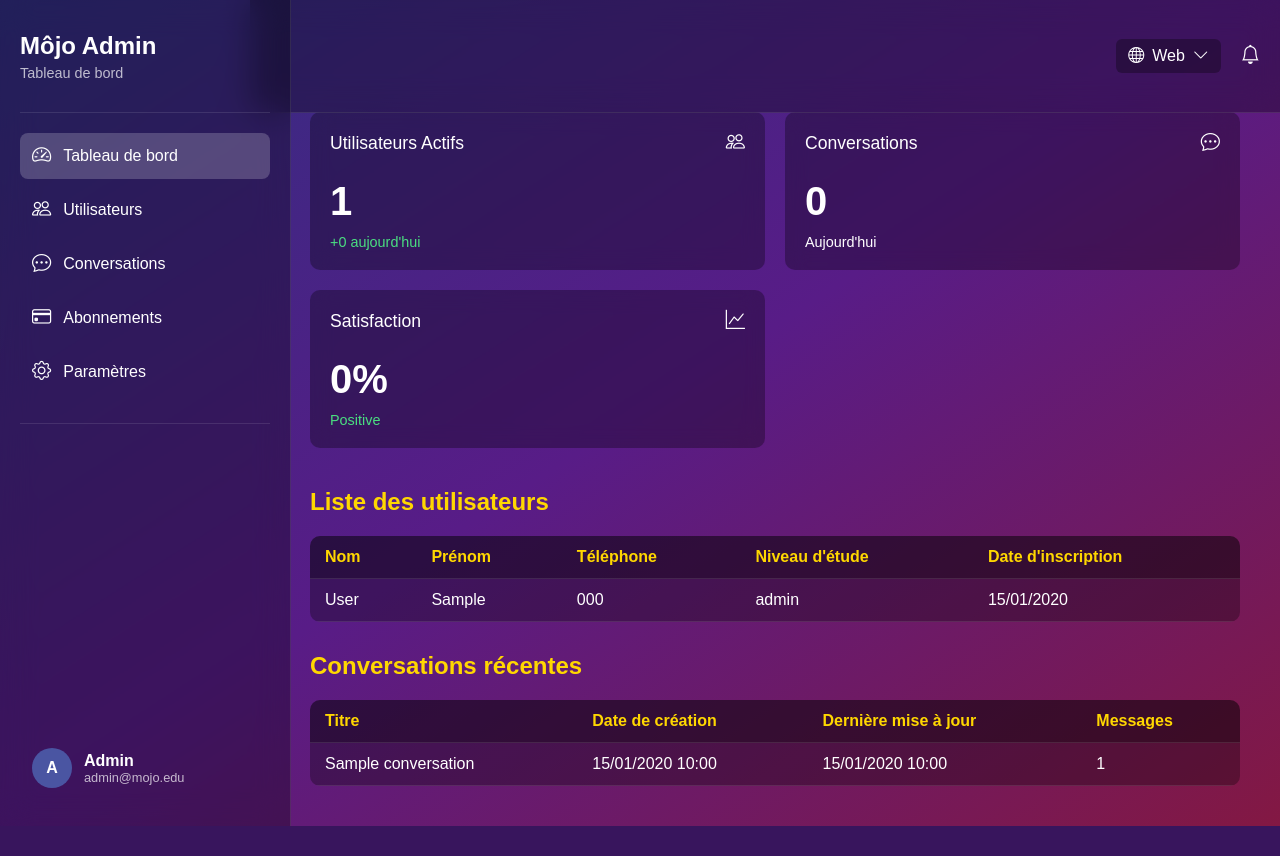
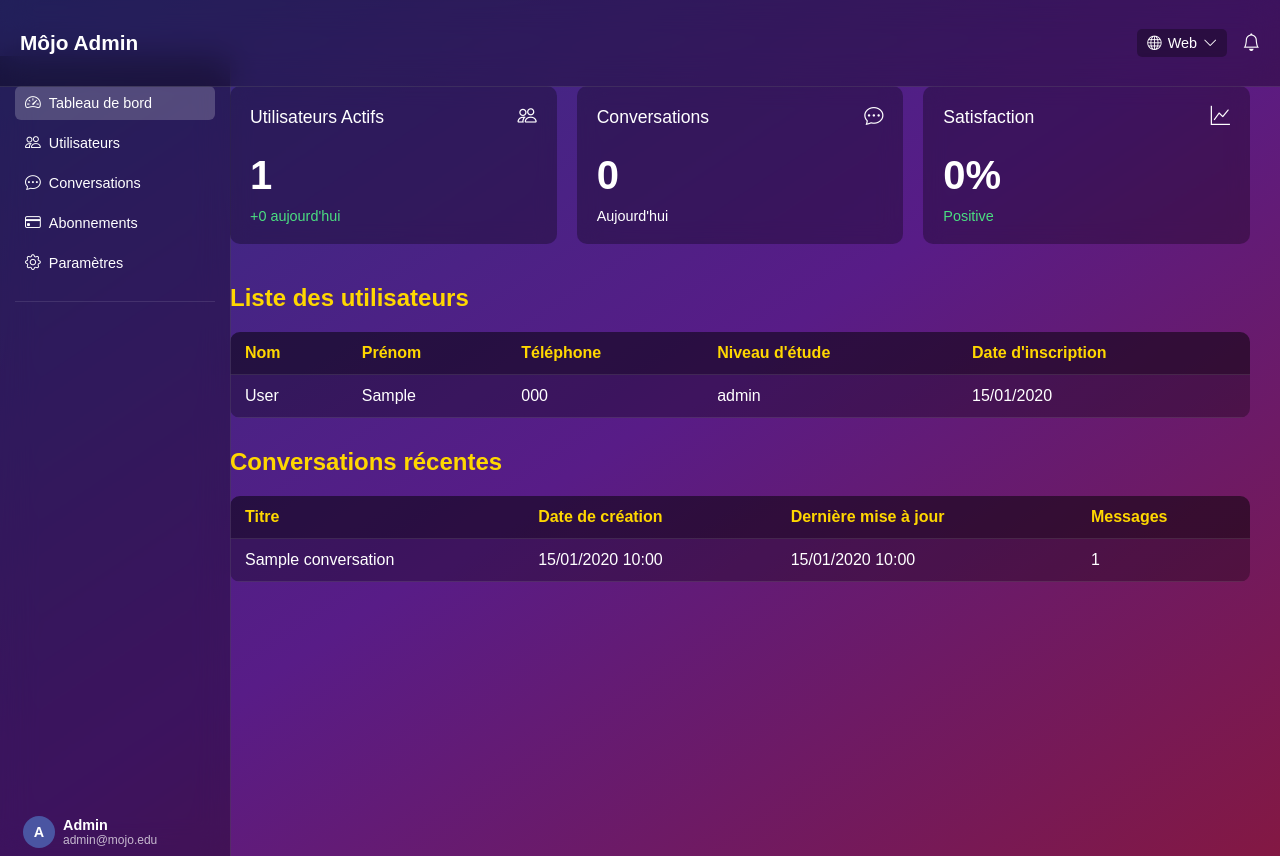
Before and after one commit to Gats2k/Exo, a Flask app: page /admin in a window 1280 px wide. Before the commit the page ends 826 px from the top, so only its background shows below. Run offline with Flask 3, Linux system fonts and the light colour scheme; tables that the repository leaves empty hold one stand-in row (values such as "Sample post").

Commit message:
Refactor admin dashboard layout:  Move sidebar title to fixed top navbar, adjust styling and spacing.
Replit-Commit-Author: Agent
Replit-Commit-Session-Id: ad1c31b7-3b72-4200-861b-eb755116d063
Replit-Commit-Screenshot-Url: https://storage.googleapis.com/screenshot-production-us-central1/52042554-e73f-4b4b-92c6-d881bc65e88e/ecf2e25f-d581-444d-8df3-7d79a25bd269.jpg

```diff
--- a/templates/admin_dashboard.html
+++ b/templates/admin_dashboard.html
@@ -7,41 +7,53 @@
     <link rel="stylesheet" href="https://cdn.jsdelivr.net/npm/bootstrap-icons@1.11.3/font/bootstrap-icons.min.css">
     <style>
         :root {
-            --sidebar-width: 250px;
+            --sidebar-width: 200px;
         }
 
         .top-nav {
             display: flex;
-            justify-content: flex-end;
+            justify-content: space-between;
             align-items: center;
-            padding: 20px;
-            gap: 20px;
+            padding: 15px 20px;
             position: fixed;
             right: 0;
             top: 0;
-            left: var(--sidebar-width);
-            height: 72px; /* Match height of sidebar header */
-            z-index: 100;
+            left: 0;
+            height: 56px;
+            z-index: 101;
             background: rgba(0, 0, 0, 0.3);
             backdrop-filter: blur(16px);
             -webkit-backdrop-filter: blur(16px);
             border-bottom: 1px solid rgba(255, 255, 255, 0.1);
         }
 
+        .nav-left {
+            font-size: 1.3em;
+            font-weight: bold;
+            color: white;
+        }
+
+        .nav-right {
+            display: flex;
+            align-items: center;
+            gap: 15px;
+        }
+
         .web-selector {
             display: flex;
             align-items: center;
-            gap: 8px;
+            gap: 6px;
             color: white;
-            padding: 8px 12px;
-            border-radius: 6px;
+            padding: 6px 10px;
+            border-radius: 5px;
             background: rgba(0, 0, 0, 0.3);
             cursor: pointer;
+            font-size: 0.9em;
         }
 
         .notification-bell {
             color: white;
-            font-size: 1.2em;
+            font-size: 1.1em;
             cursor: pointer;
         }
 
@@ -52,38 +64,17 @@
             backdrop-filter: blur(16px);
             -webkit-backdrop-filter: blur(16px);
             border-right: 1px solid rgba(255, 255, 255, 0.1);
-            padding: 20px;
+            padding: 15px;
             position: fixed;
             left: 0;
-            top: 0;
+            top: 56px;
             display: flex;
             flex-direction: column;
             color: white;
-            z-index: 101;
-        }
-
-        .sidebar-header {
-            padding-bottom: 20px;
-            height: 72px;
-            display: flex;
-            flex-direction: column;
-            justify-content: center;
-            border-bottom: 1px solid rgba(255, 255, 255, 0.1);
-        }
-
-        .sidebar-title {
-            font-size: 1.5em;
-            font-weight: bold;
-            margin-bottom: 5px;
-        }
-
-        .sidebar-subtitle {
-            font-size: 0.9em;
-            color: rgba(255, 255, 255, 0.7);
         }
 
         .sidebar-section {
-            padding: 20px 0;
+            padding: 15px 0;
             border-bottom: 1px solid rgba(255, 255, 255, 0.1);
         }
 
@@ -95,13 +86,14 @@
         .nav-item {
             display: flex;
             align-items: center;
-            gap: 12px;
-            padding: 12px;
+            gap: 8px;
+            padding: 8px 10px;
             color: white;
             text-decoration: none;
-            border-radius: 8px;
-            margin-bottom: 8px;
+            border-radius: 6px;
+            margin-bottom: 6px;
             transition: background-color 0.2s;
+            font-size: 0.9em;
         }
 
         .nav-item:hover {
@@ -113,25 +105,26 @@
         }
 
         .nav-item i {
-            font-size: 1.2em;
+            font-size: 1.1em;
         }
 
         .admin-profile {
             display: flex;
             align-items: center;
-            gap: 12px;
-            padding: 12px;
+            gap: 8px;
+            padding: 8px;
         }
 
         .admin-avatar {
-            width: 40px;
-            height: 40px;
+            width: 32px;
+            height: 32px;
             background: #4A55A2;
             border-radius: 50%;
             display: flex;
             align-items: center;
             justify-content: center;
             font-weight: bold;
+            font-size: 0.9em;
         }
 
         .admin-info {
@@ -141,17 +134,18 @@
 
         .admin-name {
             font-weight: bold;
+            font-size: 0.9em;
         }
 
         .admin-email {
-            font-size: 0.8em;
+            font-size: 0.75em;
             color: rgba(255, 255, 255, 0.7);
         }
 
         .main-content {
             margin-left: var(--sidebar-width);
-            padding: 20px 20px 20px 40px;
-            padding-top: 92px; /* top-nav height (72px) + 20px */
+            margin-top: 56px;
+            padding: 30px;
         }
 
         body {
@@ -165,7 +159,6 @@
         .container {
             max-width: 1200px;
             margin: 0 auto;
-            padding: 20px;
         }
 
         .stats-grid {
@@ -249,12 +242,21 @@
     </style>
 </head>
 <body>
+    <div class="top-nav">
+        <div class="nav-left">Môjo Admin</div>
+        <div class="nav-right">
+            <div class="web-selector">
+                <i class="bi bi-globe"></i>
+                Web
+                <i class="bi bi-chevron-down"></i>
+            </div>
+            <div class="notification-bell">
+                <i class="bi bi-bell"></i>
+            </div>
+        </div>
+    </div>
+
     <div class="sidebar">
-        <div class="sidebar-header">
-            <div class="sidebar-title">Môjo Admin</div>
-            <div class="sidebar-subtitle">Tableau de bord</div>
-        </div>
-
         <div class="sidebar-section">
             <a href="#dashboard" class="nav-item active">
                 <i class="bi bi-speedometer2"></i>
@@ -290,17 +292,6 @@
     </div>
 
     <div class="main-content">
-        <div class="top-nav">
-            <div class="web-selector">
-                <i class="bi bi-globe"></i>
-                Web
-                <i class="bi bi-chevron-down"></i>
-            </div>
-            <div class="notification-bell">
-                <i class="bi bi-bell"></i>
-            </div>
-        </div>
-
         <div class="container">
             <div class="stats-grid">
                 <div class="stat-card">
```
